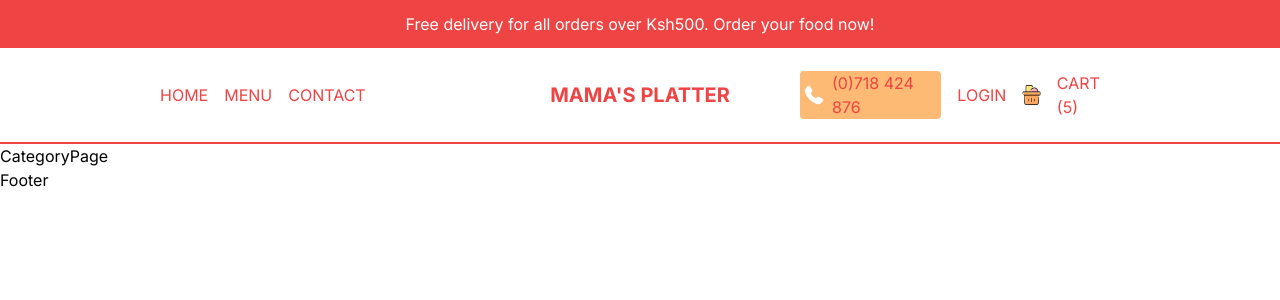
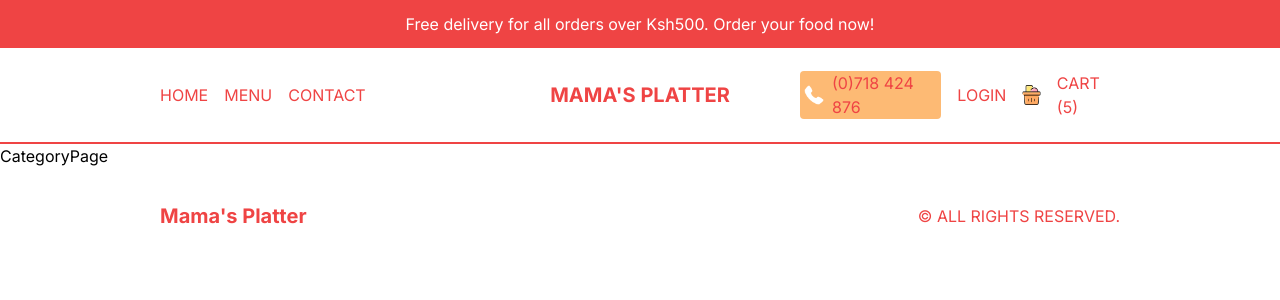
Before and after one commit to Ase020/mama-platter, a Next.js app: page /menu/1 in a window 1280 px wide. Shown: the top 300 px of the page. Built offline with nearby package versions, Linux system fonts and the light colour scheme.

Commit message:
Footer build

```diff
--- a/src/components/Footer.tsx
+++ b/src/components/Footer.tsx
@@ -1,7 +1,14 @@
-type Props = {};
+import Link from "next/link";
 
-const Footer = (props: Props) => {
-  return <div>Footer</div>;
+const Footer = () => {
+  return (
+    <footer className="h-12 md:h-24 p-4 lg:px-20 xl:px-40 text-red-500 flex items-center justify-between">
+      <Link href="/" className="font-bold text-xl">
+        Mama&apos;s Platter
+      </Link>
+      <p>© ALL RIGHTS RESERVED.</p>
+    </footer>
+  );
 };
 
 export default Footer;
```
